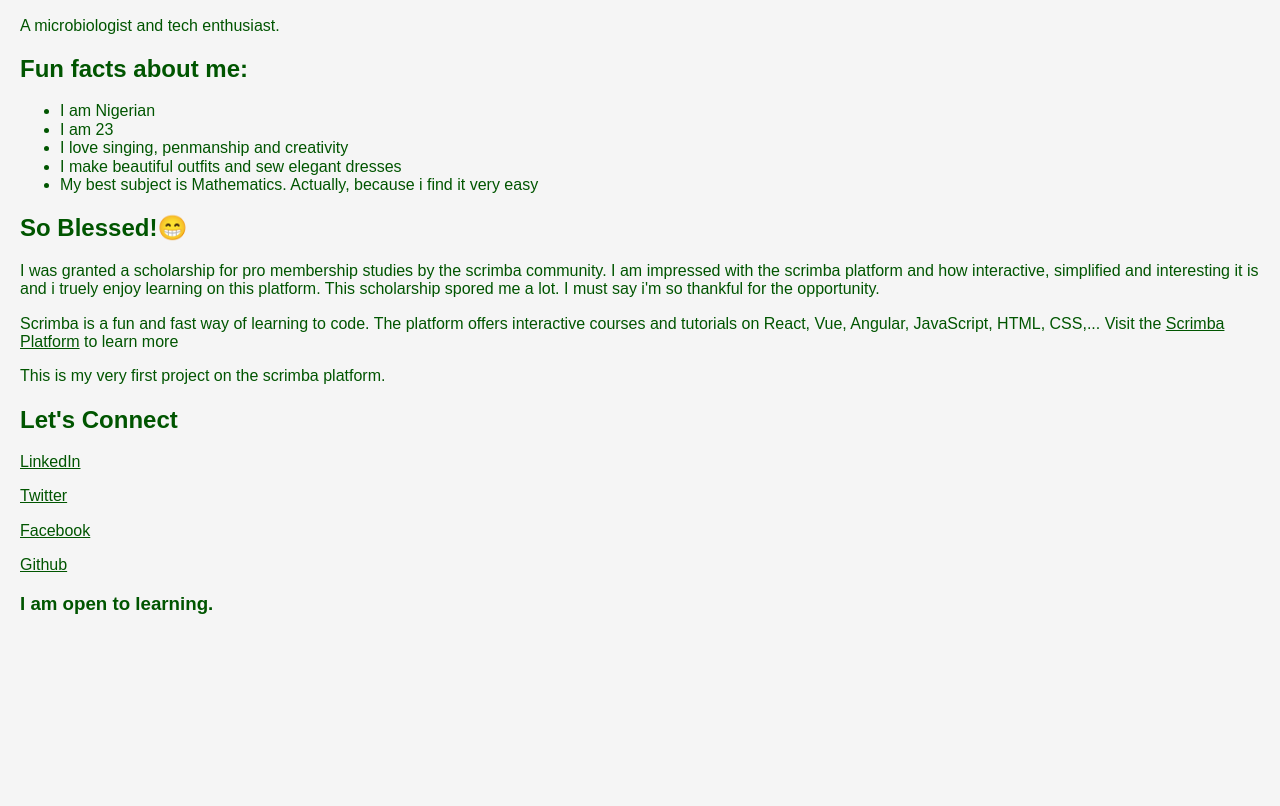
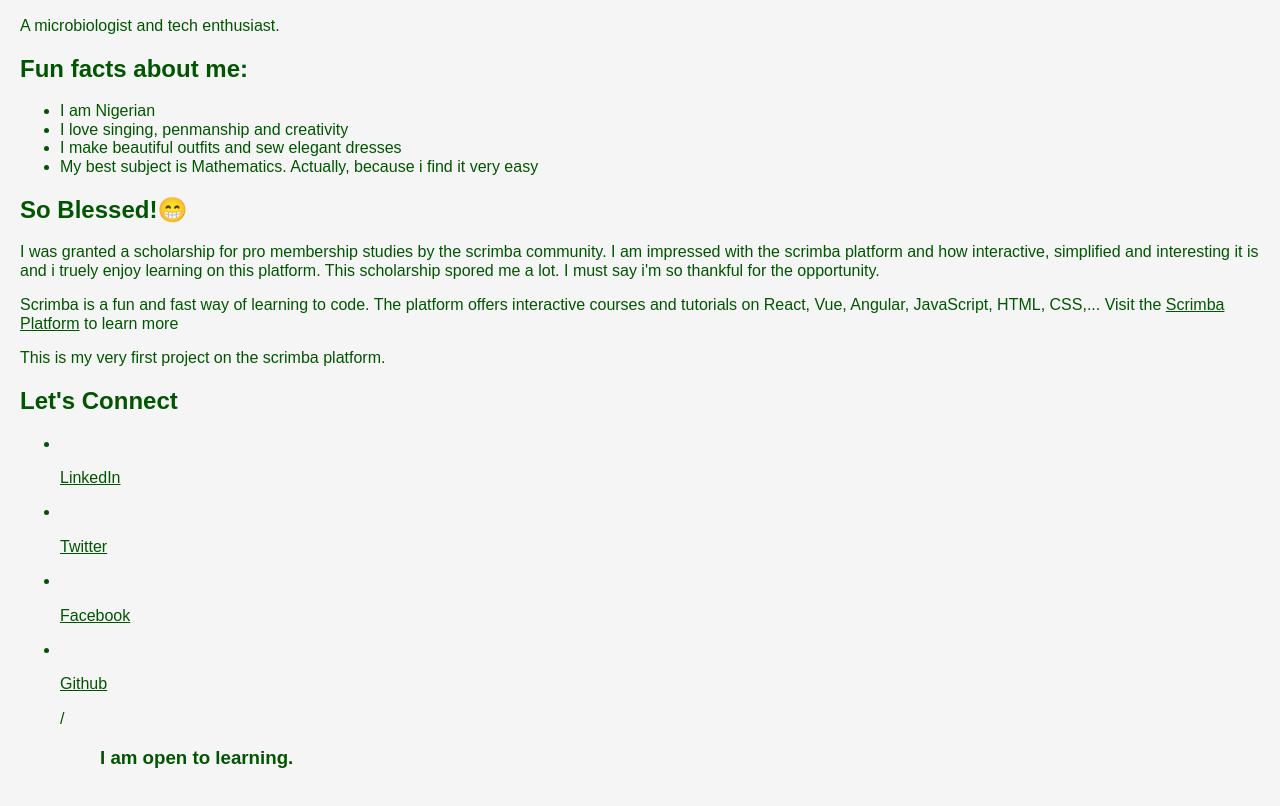
Before and after one commit to Boomni/Personal-Site, a plain HTML site: page index.html in a window 1280 px wide. Shown: the part 422-1228 px from the top of the page. Before the commit the page ends 1076 px from the top, so only its background shows below. Drawn offline with nearby package versions, Linux system fonts and the light colour scheme; a script that the page names is missing; a web font is replaced by a local one.

Commit message:
Update index.html

```diff
--- a/index.html
+++ b/index.html
@@ -17,7 +17,6 @@
         <h2>Fun facts about me:</h2>
         <ul>
             <li>I am Nigerian</li>
-            <li>I am 23</li>
             <li>I love singing, penmanship and creativity</li>
             <li>I make beautiful outfits and sew elegant dresses</li>
             <li>My best subject is Mathematics. Actually, because i find it very easy</li>
@@ -29,11 +28,13 @@
             <p>This is my very first project on the scrimba platform.</p>
 
         <h2>Let's Connect</h2>
-            <p><a href="https://www.linkedin.com/in/boomni-jonathan-25429622a/" taget="_blank">LinkedIn</a></p>
-            <p><a href="https://twitter.com/rejoiceoye" taget="_blank">Twitter</a></p>
-            <p><a href="https://facebook.com/rejoice.bomy" taget="_blank">Facebook</a></p>
-            <p><a href="https://github.com/Boomni" taget="_blank">Github</a></p>
-                <h3>I am open to learning.</h3>
+        <ul>
+            <li></li><p><a href="https://www.linkedin.com/in/boomni-jonathan-25429622a/" taget="_blank">LinkedIn</a></p></li>
+            <li></li><p><a href="https://twitter.com/rejoiceoye" taget="_blank">Twitter</a></p></li>
+            <li></li><p><a href="https://facebook.com/rejoice.bomy" taget="_blank">Facebook</a></p></li>
+            <li></li><p><a href="https://github.com/Boomni" taget="_blank">Github</a></p></li>
+        /<ul>
+        <h3>I am open to learning.</h3>
 
     </body>
 </html>
```
